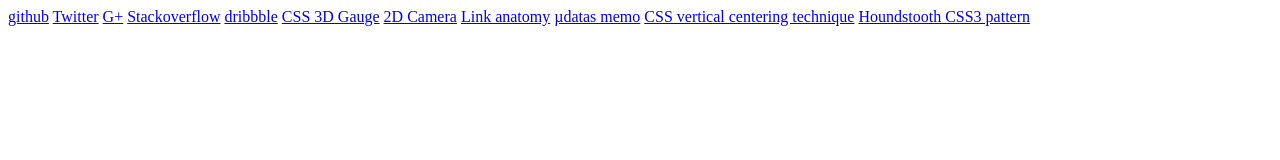
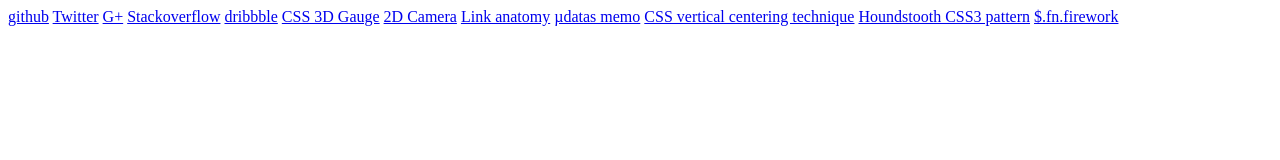
Before and after one commit to abernier/abernier.github.io, a plain HTML site: page index.html in a window 1280 px wide. Drawn offline with Linux system fonts and the light colour scheme.

Commit message:
Update master

```diff
--- a/index.html
+++ b/index.html
@@ -20,4 +20,5 @@
 <a href="https://gist.github.com/2890490">µdatas memo</a>
 <a href="http://bl.ocks.org/2867324">CSS vertical centering technique</a>
 <a href="http://lea.verou.me/css3patterns/#houndstooth">Houndstooth CSS3 pattern</a>
+<a href="http://bl.ocks.org/1788900">$.fn.firework</a>
 </html>
```
